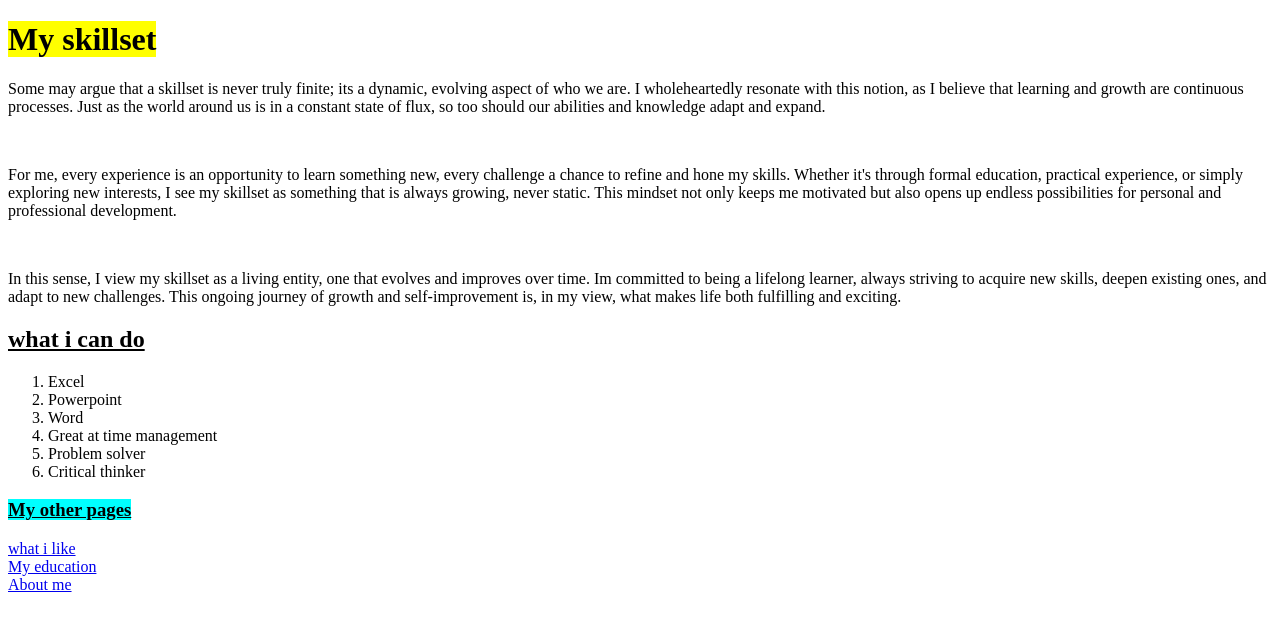
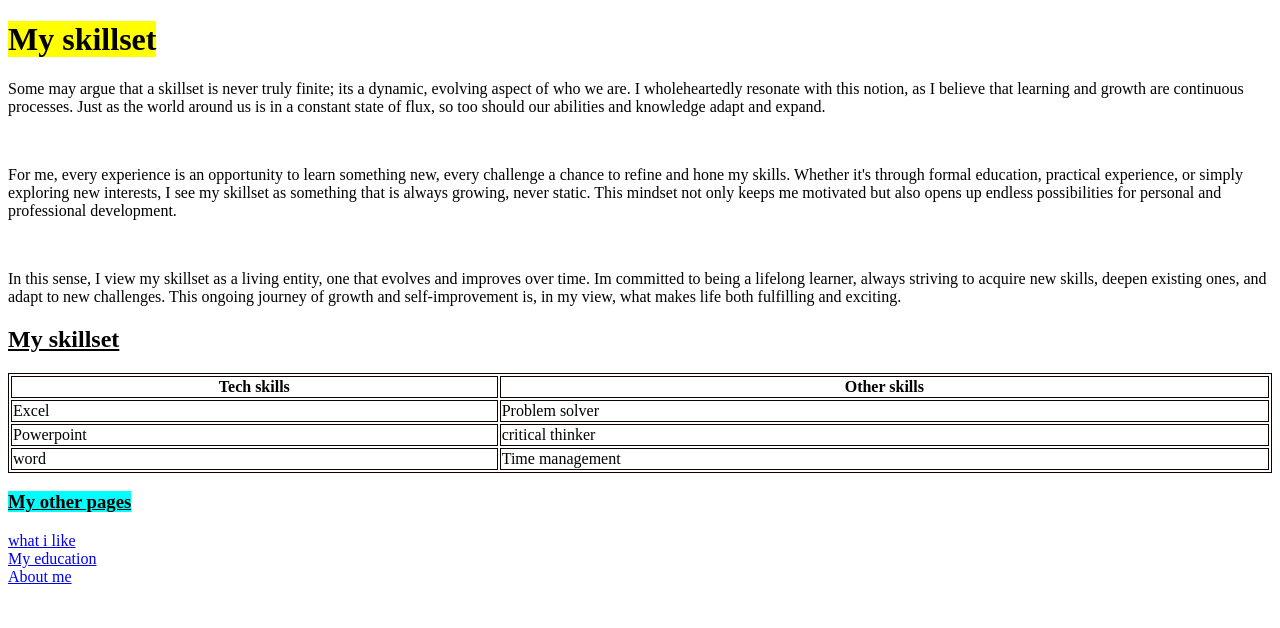
Before and after one commit to Winstonk32/html-first-class, a plain HTML site: page skillset.html in a window 1280 px wide. Drawn offline with Linux system fonts and the light colour scheme.

Commit message:
table and border changes

```diff
--- a/skillset.html
+++ b/skillset.html
@@ -12,15 +12,30 @@
     <p>For me, every experience is an opportunity to learn something new, every challenge a chance to refine and hone my skills. Whether it's through formal education, practical experience, or simply exploring new interests, I see my skillset as something that is always growing, never static. This mindset not only keeps me motivated but also opens up endless possibilities for personal and professional development.</p>
     <br>
     <p>In this sense, I view my skillset as a living entity, one that evolves and improves over time. Im committed to being a lifelong learner, always striving to acquire new skills, deepen existing ones, and adapt to new challenges. This ongoing journey of growth and self-improvement is, in my view, what makes life both fulfilling and exciting.</p>
-    <h2><u> what i can do</u></h2>
-    <ol>
-        <li>Excel</li>
-        <li>Powerpoint</li>
-        <li>Word</li>
-        <li>Great at time management</li>
-        <li>Problem solver</li>
-        <li>Critical thinker</li>
-    </ol>
+    <h2><u> My skillset</u></h2>
+    <style>
+        table, th, td {
+          border:1px solid rgb(16, 1, 1);
+        }
+        </style>
+    <table style="width:100%">
+    <tr>
+        <th>Tech skills</th>
+        <th>Other skills</th>
+      </tr>
+      <tr>
+        <td>Excel</td>
+        <td>Problem solver</td>
+      </tr>
+      <tr>
+        <td>Powerpoint</td>
+        <td>critical thinker</td>
+      </tr>
+      <tr>
+        <td>word</td>
+        <td>Time management</td>
+      </tr>
+    </table>
     <h3><u><span style="background-color: aqua;">My other pages</span></u></h3>
     <a href="Like watching.html">what i like</a>
     <br>
```
Also changed, not shown: FORM.html (added, +18 -0 lines).
